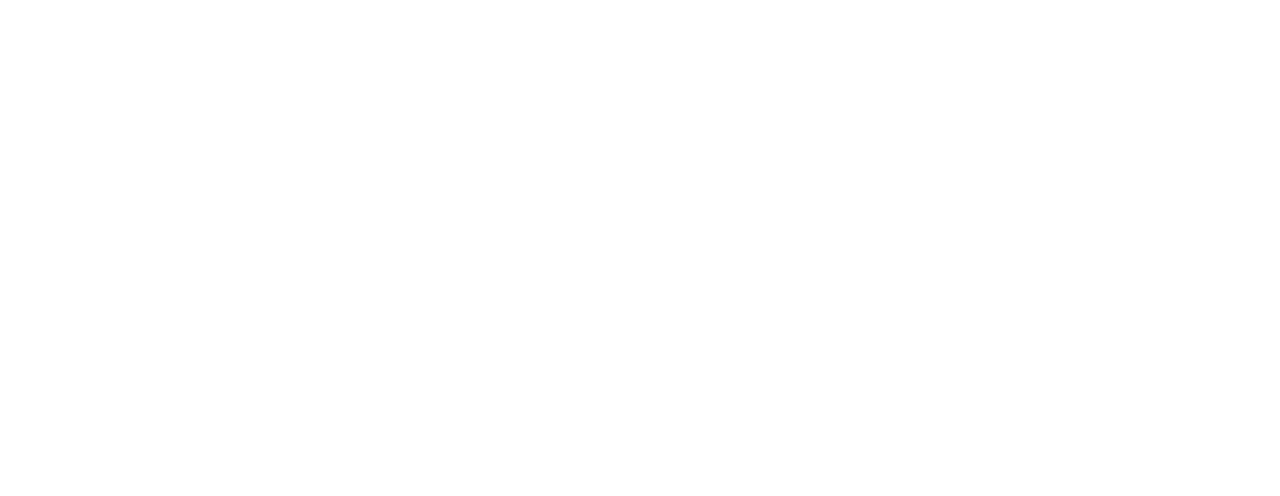
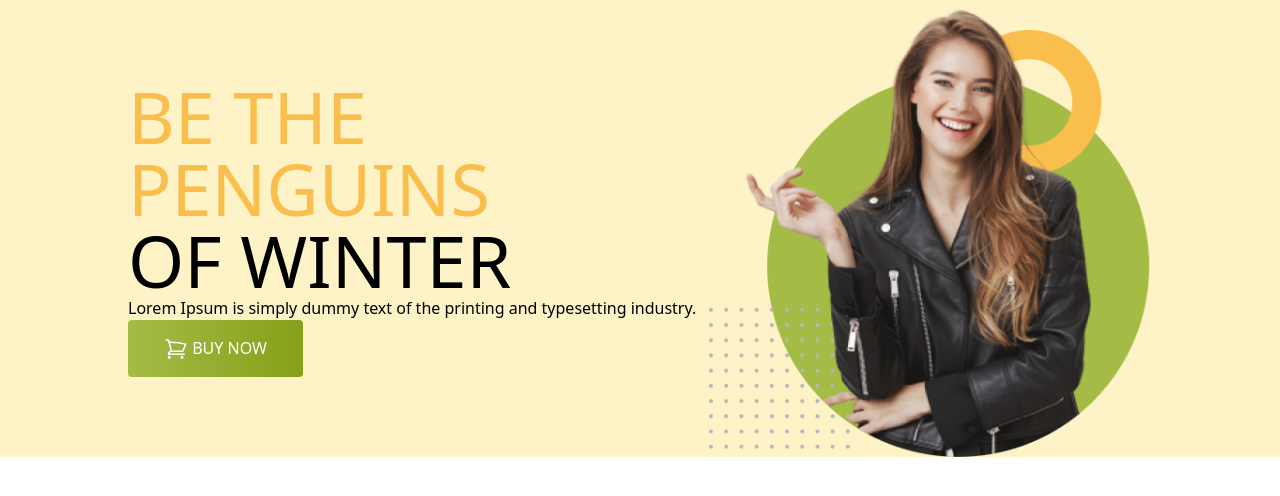
Before and after one commit to Samia123-source/FrontEnd-training-2, a plain HTML site: page penguin-fasion-with-tailwind/index.html in a window 1280 px wide. Drawn offline with nearby package versions, Linux system fonts and the light colour scheme.

Commit message:
added header color

```diff
--- a/penguin-fasion-with-tailwind/index.html
+++ b/penguin-fasion-with-tailwind/index.html
@@ -5,17 +5,46 @@
     <meta name="viewport" content="width=device-width, initial-scale=1.0">
     <title>Document</title>
       <script src="https://cdn.tailwindcss.com"></script>
+      <link rel="preconnect" href="https://fonts.googleapis.com">
+<link rel="preconnect" href="https://fonts.gstatic.com" crossorigin>
+<link href="https://fonts.googleapis.com/css2?family=Bebas+Neue&display=swap" rel="stylesheet">
+<style>
+         .bebas-neue-regular {
+  font-family: "Bebas Neue", sans-serif;
+
+}
+
+
+</style>
 
 </head>
 <body>
-    <header>
-        <div>
+    <header class="bg-amber-100 px-32">
+         <!--nav section-->
+        <nav>
+
+        </nav>
+        <!--banner section-->
+        <div class="flex justify-between items-center">
             <div>
-                <h1 class=""></h1>
-                <div>
+                <h1 class="text-7xl uppercase">
+                <span class="text-[#FABE4C]">Be the Penguins</span><br>of Winter</h1>
+                <p>Lorem Ipsum is simply dummy text of the printing
+                   and typesetting industry.</p>
+                   <button class="py-4  px-9 bg-gradient-to-r from-[#A4BC46] to-[#85A019] rounded uppercase text-white font-medium">
+                    <svg xmlns="http://www.w3.org/2000/svg" fill="none" viewBox="0 0 24 24" stroke-width="1.5"
+                    stroke="currentColor" class="size-6 inline">
+                   <path stroke-linecap="round" stroke-linejoin="round" d="M2.25 3h1.386c.51 0 .955.343
+                    1.087.835l.383 1.437M7.5 14.25a3 3 0 0 0-3 3h15.75m-12.75-3h11.218c1.121-2.3 2.1-4.684
+                     2.924-7.138a60.114 60.114 0 0 0-16.536-1.84M7.5 14.25 5.106 5.272M6 20.25a.75.75 0 1 1-1.5
+                     0 .75.75 0 0 1 1.5 0Zm12.75 0a.75.75 0 1 1-1.5 0 .75.75 0 0 1 1.5 0Z" /></svg>
+                    Buy Now</button>
 
                 </div>
-            </div>
+                <div>
+                    <img src="images/model.png" alt="">
+
+                </div>
         </div>
     </header>
     <main>
```
